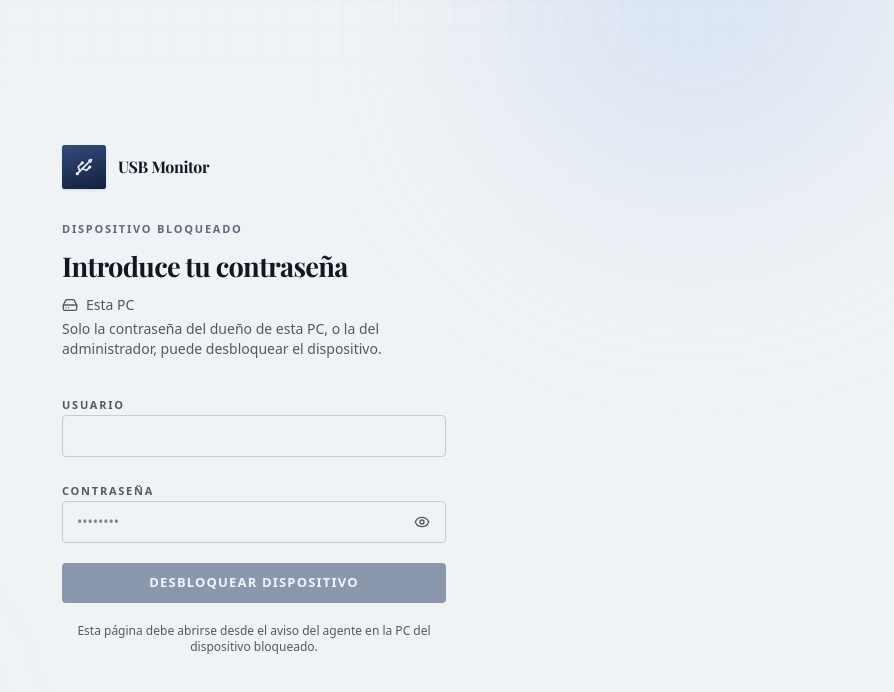
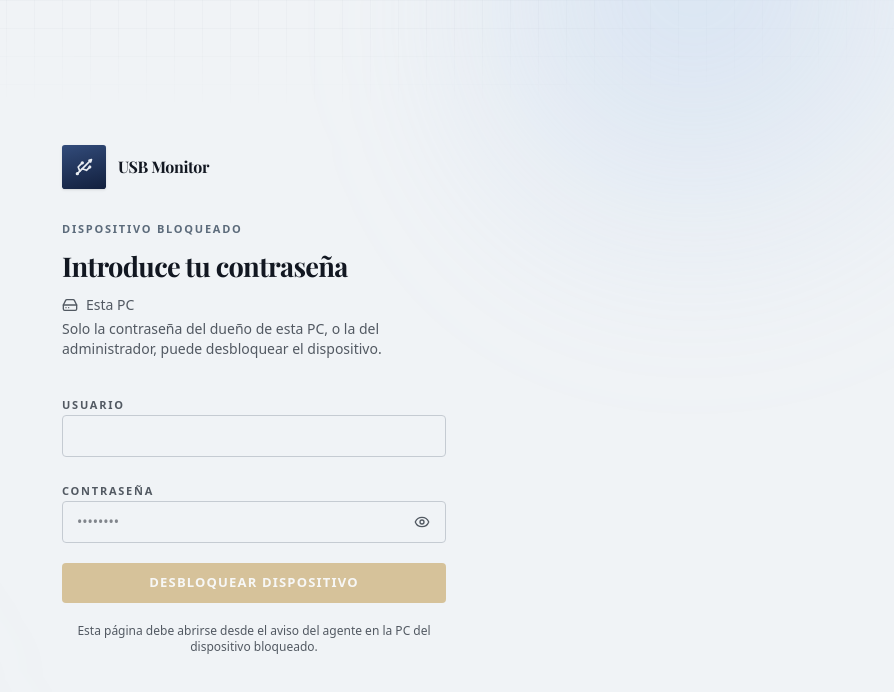
Before and after one commit to Gothan15/usb_monitor, a Next.js app: page /desbloquear in a window 1280 px wide. Shown: the top 692 px of the page, without its empty margins (386-1280 px from the left). Built offline with nearby package versions, Linux system fonts and the light colour scheme; no server answers; a web font is replaced by a local one.

Commit message:
Botones del panel en el dorado del toolbox (token primary y anillo de foco)

```diff
--- a/src/app/globals.css
+++ b/src/app/globals.css
@@ -96,8 +96,8 @@
   --surface-3: oklch(0.905 0.011 252);
 
   /* Marca — azul marino */
-  --primary: oklch(0.36 0.075 262);
-  --primary-foreground: oklch(0.97 0.008 252);
+  --primary: oklch(0.684 0.112 82);
+  --primary-foreground: oklch(0.99 0.008 95);
 
   /* Acero pulido */
   --acero: oklch(0.52 0.032 252);
@@ -122,7 +122,7 @@
   /* Borders & interactive */
   --border: oklch(0.868 0.01 252);
   --input: oklch(0.84 0.011 252);
-  --ring: oklch(0.52 0.032 252);
+  --ring: oklch(0.684 0.112 82);
 
   /* Charts — paleta clásica */
   --chart-1: oklch(0.45 0.08 262);
@@ -184,8 +184,8 @@
   --surface-3: oklch(0.254 0.021 258);
 
   /* Marca — azul acero luminoso */
-  --primary: oklch(0.71 0.075 258);
-  --primary-foreground: oklch(0.16 0.03 262);
+  --primary: oklch(0.723 0.108 84);
+  --primary-foreground: oklch(0.22 0.02 80);
 
   /* Acero */
   --acero: oklch(0.74 0.034 250);
@@ -210,7 +210,7 @@
   /* Borders & interactive */
   --border: oklch(0.288 0.02 257);
   --input: oklch(0.303 0.02 257);
-  --ring: oklch(0.74 0.034 250);
+  --ring: oklch(0.723 0.108 84);
 
   /* Charts */
   --chart-1: oklch(0.68 0.08 260);
```
